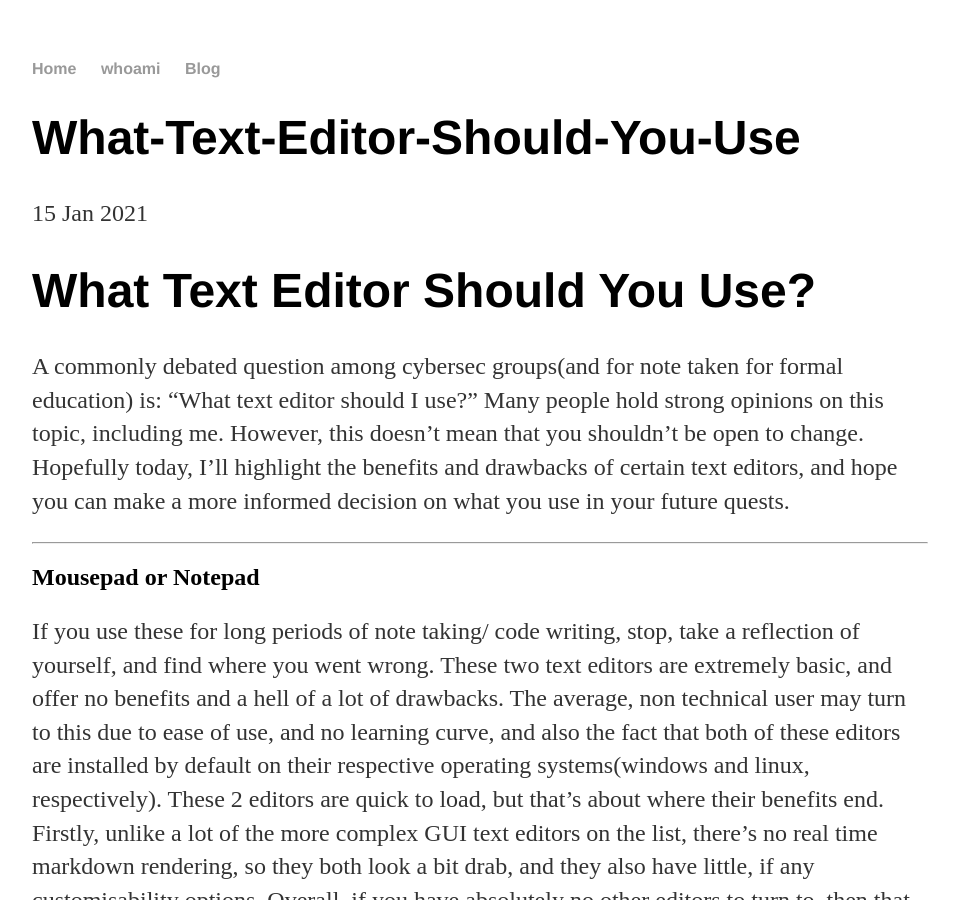
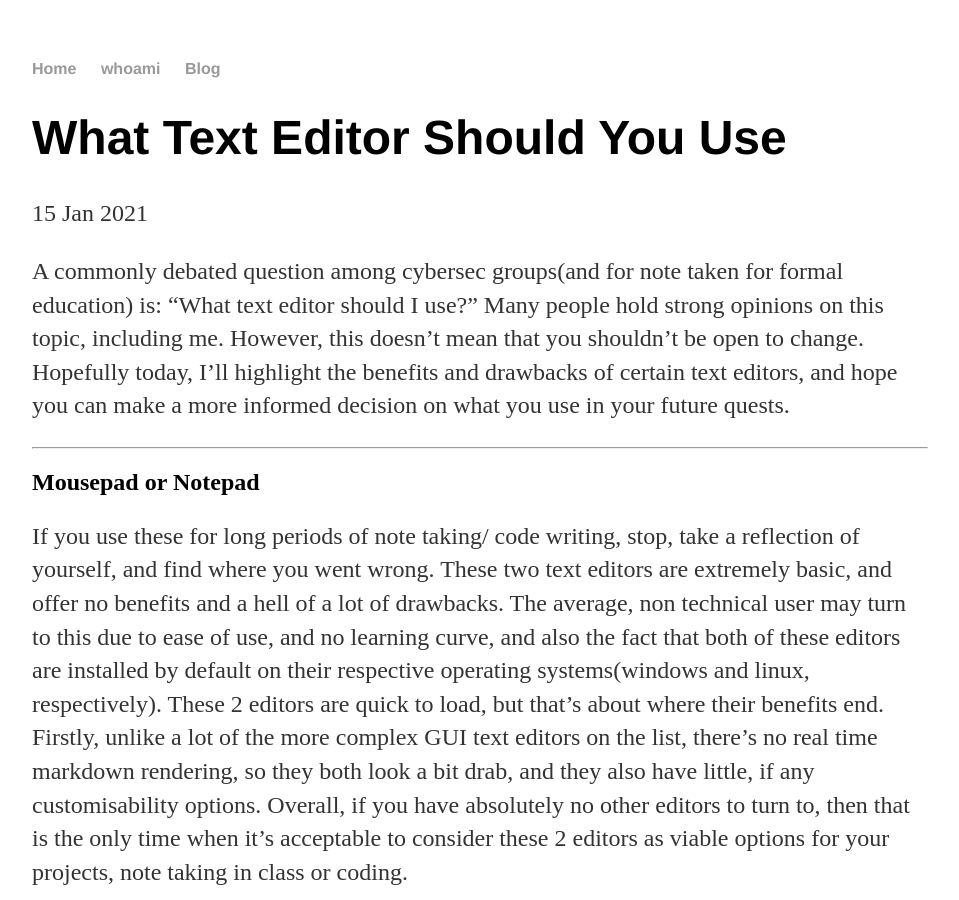
Before and after one commit to RealJammy/RealJammy.github.io, a Jekyll site: the page built from _posts/2021-01-15-What-Text-Editor-Should-You-Use.md, in a window 1280 px wide and 900 px high. Shown: the whole window, without its empty margins (160-1119 px from the left). Built offline with Jekyll 4.4.1, drawn with Linux system fonts in a browser that asks for light colours.

Commit message:
Fixing Title Name

```diff
--- a/_posts/2021-01-15-What-Text-Editor-Should-You-Use.md
+++ b/_posts/2021-01-15-What-Text-Editor-Should-You-Use.md
@@ -1,10 +1,8 @@
 ---
 layout: post
-title: "What-Text-Editor-Should-You-Use"
+title: "What Text Editor Should You Use"
 date: 2021-01-15
 ---
-# What Text Editor Should You Use?
-
 A commonly debated question among cybersec groups(and for note taken for formal education) is: "What text editor should I use?" Many people hold strong opinions on this topic, including me. However, this doesn't mean that you shouldn't be open to change. Hopefully today, I'll highlight the benefits and drawbacks of certain text editors, and hope you can make a more informed decision on what you use in your future quests.
 
 ---
```
